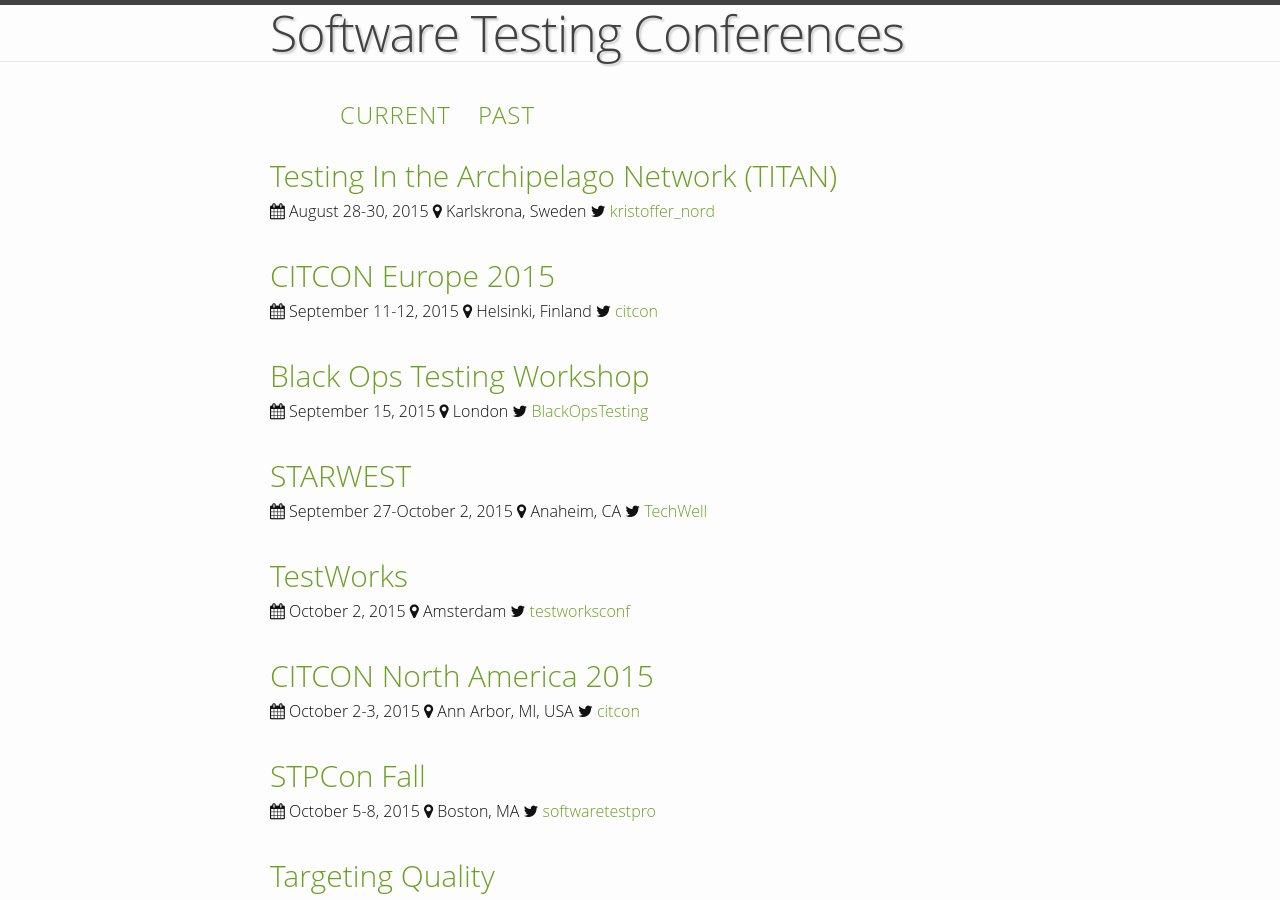
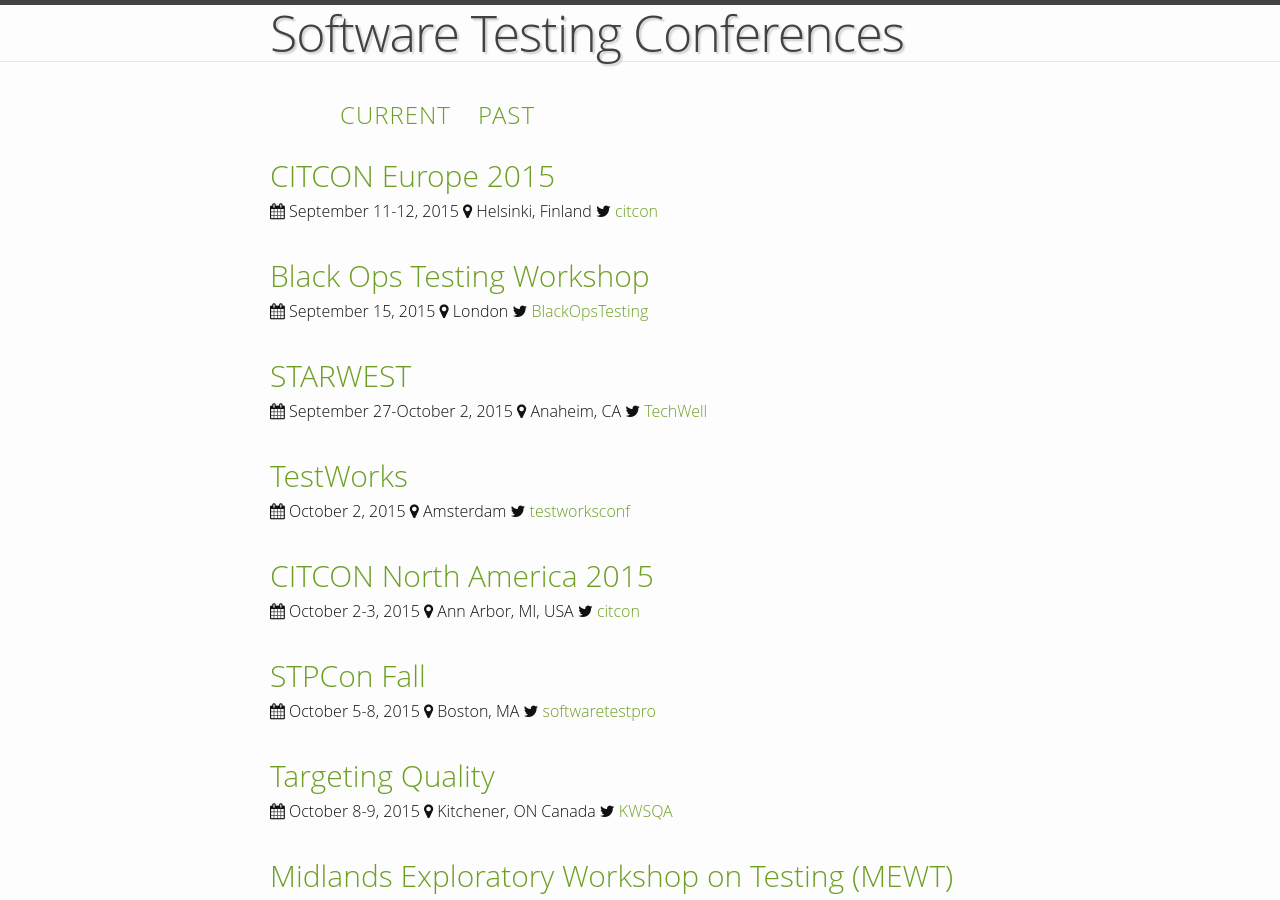
Before and after one commit to TestingConferences/testingconferences.github.io, a Jekyll site: the page built from index.html, in a window 1280 px wide and 900 px high. Built offline with Jekyll 4.4.1, drawn with Linux system fonts in a browser that asks for light colours.

Commit message:
Moved TITANconf to past

```diff
--- a/_data/current.yml
+++ b/_data/current.yml
@@ -1,9 +1,3 @@
-- name: Testing In the Archipelago Network (TITAN)
-  location: Karlskrona, Sweden
-  dates: "August 28-30, 2015"
-  url: http://www.karlskronatestgathering.se/titan.html
-  twitter: kristoffer_nord
-
 - name: CITCON Europe 2015
   location: Helsinki, Finland
   dates: "September 11-12, 2015"
--- a/_data/past.yml
+++ b/_data/past.yml
@@ -1,3 +1,9 @@
+- name: Testing In the Archipelago Network (TITAN)
+  location: Karlskrona, Sweden
+  dates: "August 28-30, 2015"
+  url: http://www.karlskronatestgathering.se/titan.html
+  twitter: kristoffer_nord
+
 - name: South West Exploratory Workshop in Testing
   location: Bristol, England
   dates: "August 19, 2015"
```
